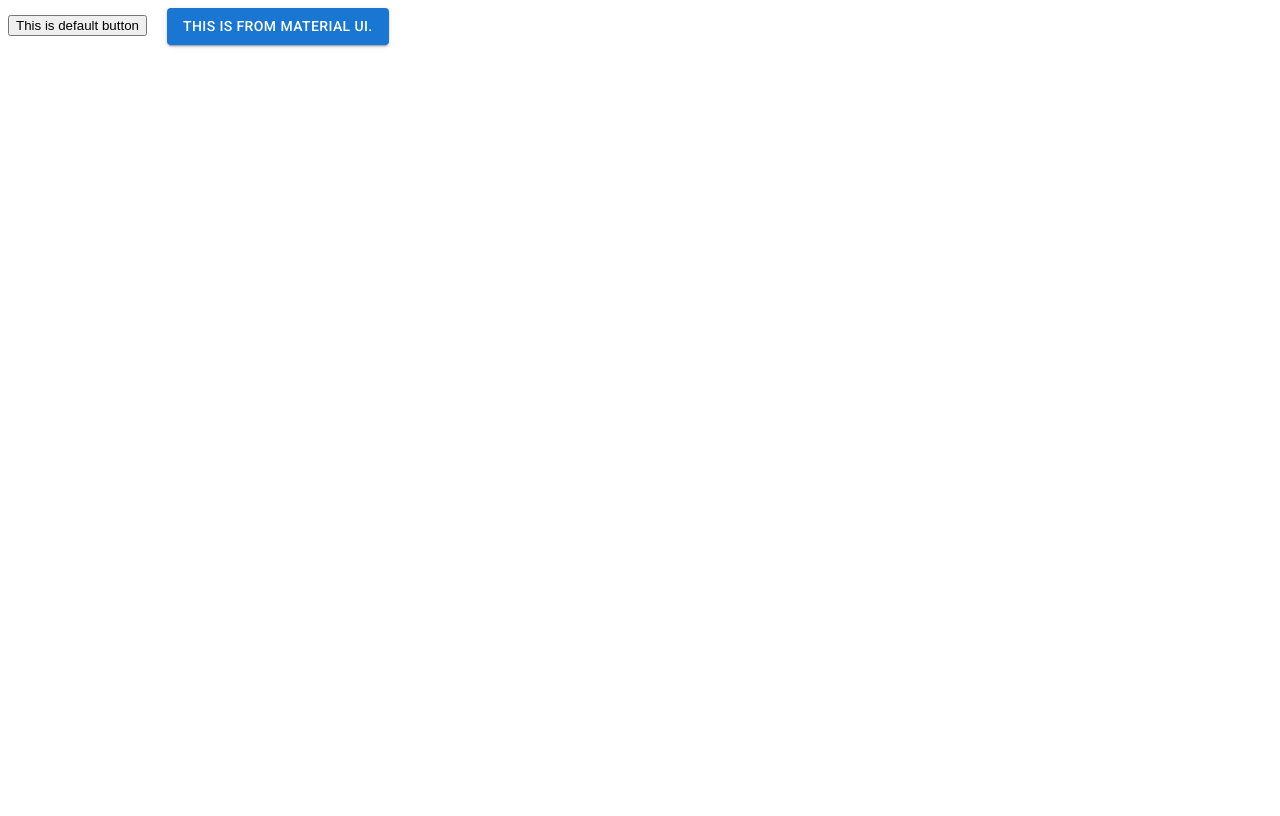
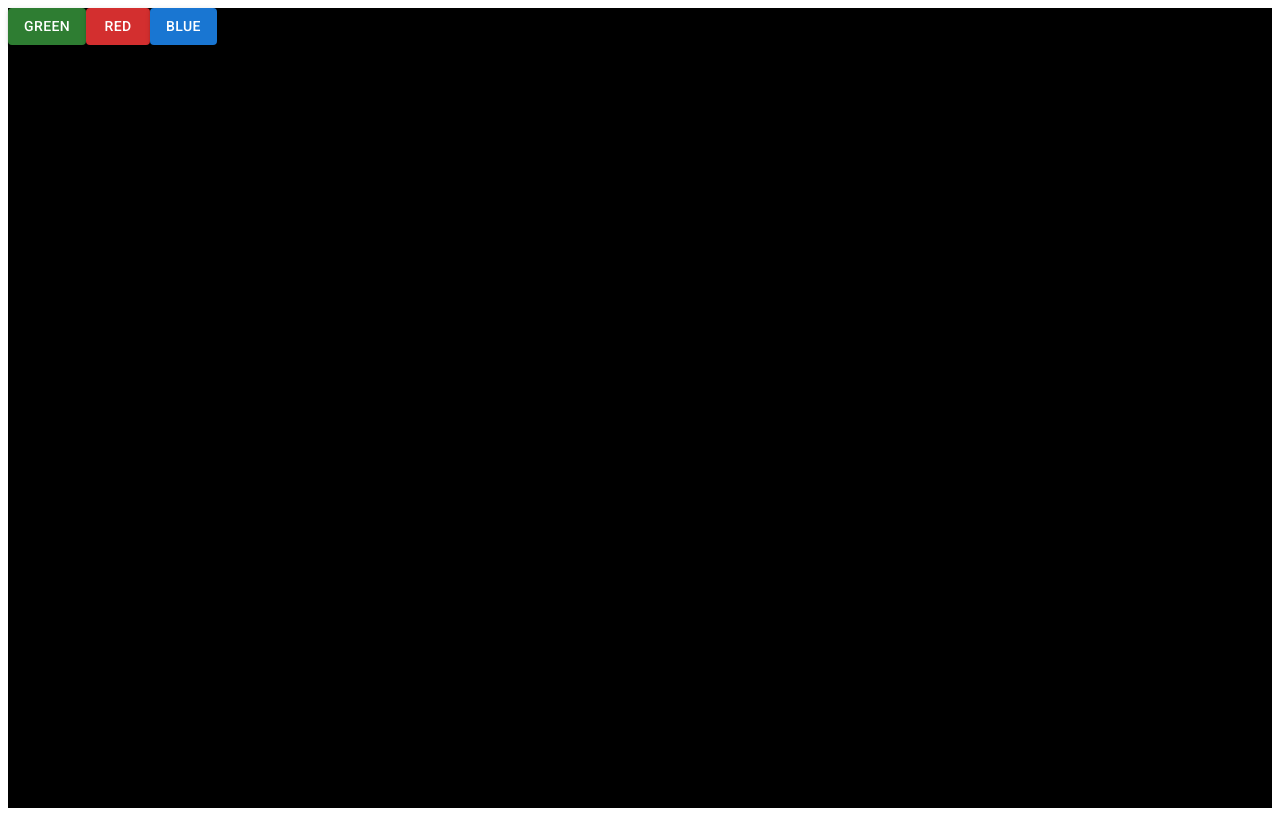
Before and after one commit to rishitkundariya/Learning_React_Js, a React (Create React App) app in the folder react_js_demo/: page / in a window 1280 px wide. Built offline with nearby package versions, Linux system fonts and the light colour scheme.

Commit message:
Change Background color based on the button click.

```diff
--- /dev/null
+++ b/react_js_demo/src/BackGroundChanger.jsx
@@ -0,0 +1,22 @@
+import { useState } from "react"
+import { Button } from "@mui/material"
+export default function BackGroundChanger(){
+
+    const [bgColor, setBgColor]=useState('black');
+    function ChangeColor(color){
+        setBgColor(color);
+    }
+    return(
+        <div style={{ width:'100%',height:'100vh',backgroundColor:bgColor}}>
+           <Button variant="contained" color="success" onClick={()=>ChangeColor('green')}>
+            Green
+            </Button>
+            <Button variant="contained" color="error" onClick={()=>ChangeColor('red')}>
+            Red
+            </Button>
+            <Button variant="contained" onClick={()=>ChangeColor('blue')}>
+             Blue
+            </Button>
+        </div>
+    )
+}
--- a/react_js_demo/src/index.js
+++ b/react_js_demo/src/index.js
@@ -3,6 +3,7 @@ import ReactDOM from 'react-dom/client';
 import App from './App';
 import { CustomComponent } from './CustomComponent';
 import { Counter } from './Counter';
+import BackGroundChanger from './BackGroundChanger';
 import MaterialUi from './MaterialUi';
 
 const root = ReactDOM.createRoot(document.getElementById('root'));
@@ -11,6 +12,7 @@ root.render(
     {/* <App /> */}
     {/* <CustomComponent/> */}
     {/* <Counter></Counter> */}
-    <MaterialUi></MaterialUi>
+    {/* <MaterialUi></MaterialUi> */}
+    <BackGroundChanger></BackGroundChanger>
   </React.StrictMode>
 );
```
